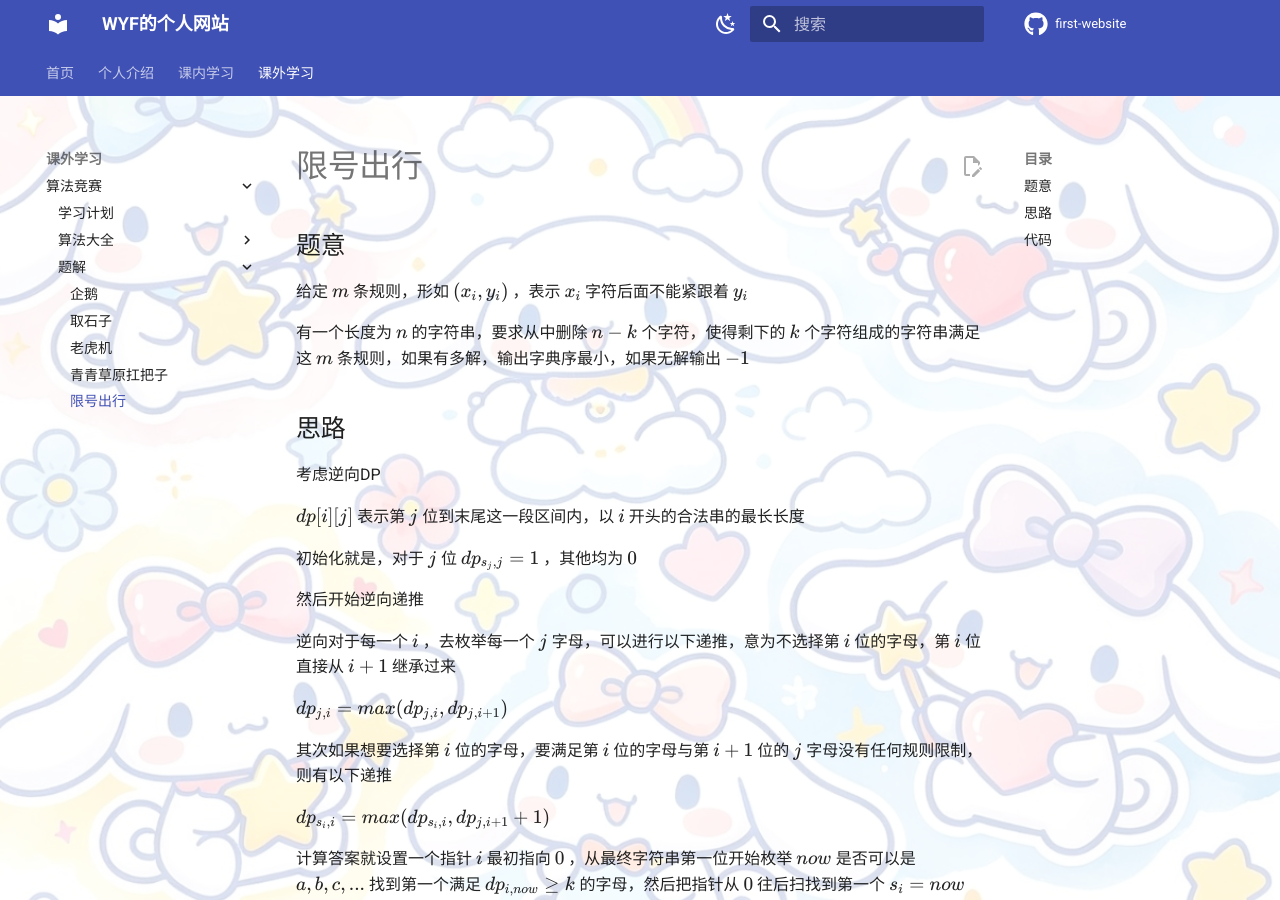
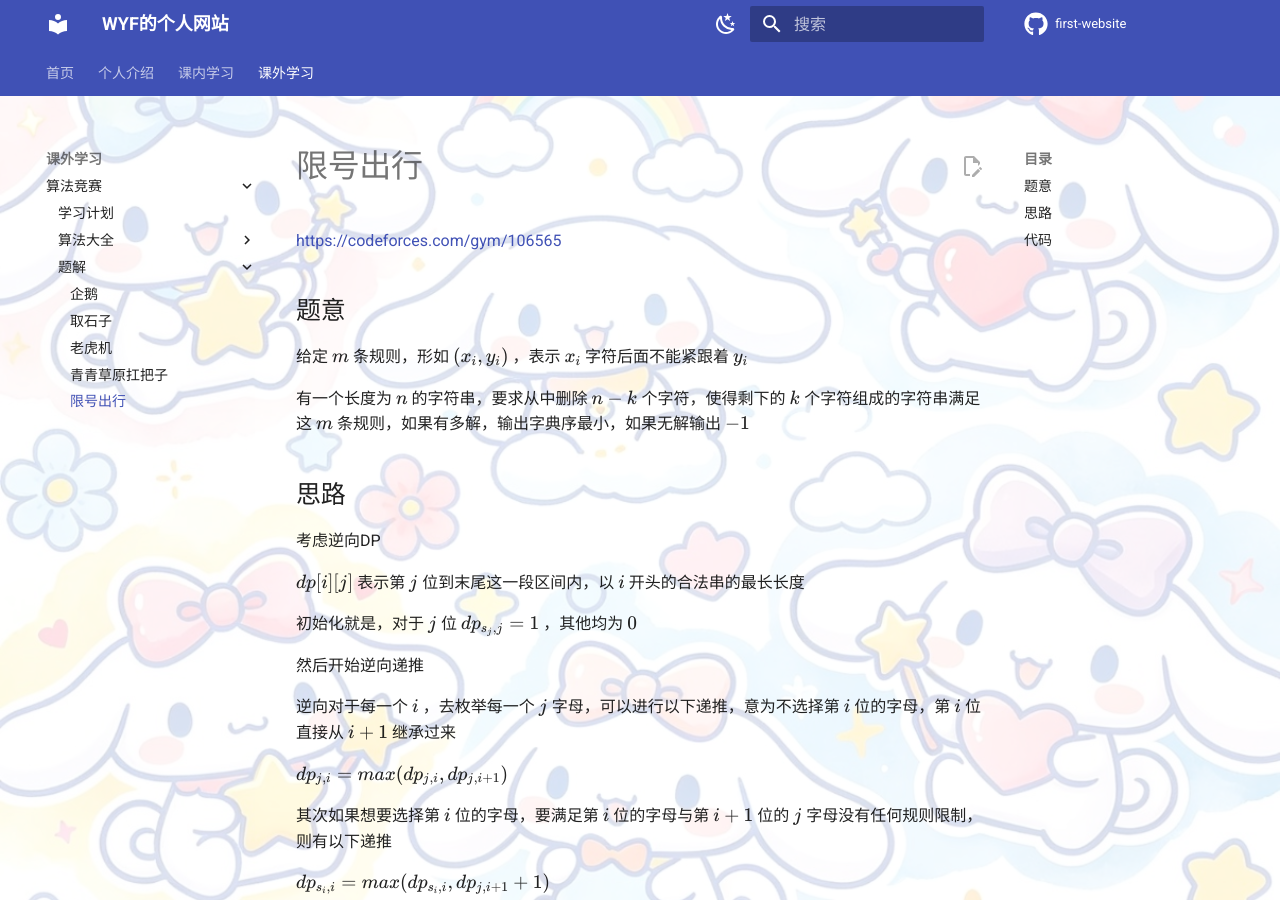
Before and after one commit to Ryan1702/first-website, an MkDocs documentation site: the page built from docs/out-school/algorithms/题解/限号出行.md, in a window 1280 px wide and 900 px high. Built offline with MkDocs 1.6.1 and Material for MkDocs 9.7.7, drawn with Linux system fonts in a browser that asks for light colours; comment, search, counter and statistics services are not loaded; some of the changed lines change nothing that is shown.

Commit message:
增加福建邀请赛I题题解的传送门

```diff
--- a/docs/out-school/algorithms/题解/限号出行.md
+++ b/docs/out-school/algorithms/题解/限号出行.md
@@ -1,4 +1,6 @@
 # 限号出行
+
+https://codeforces.com/gym/106565
 
 ## 题意
 
```
